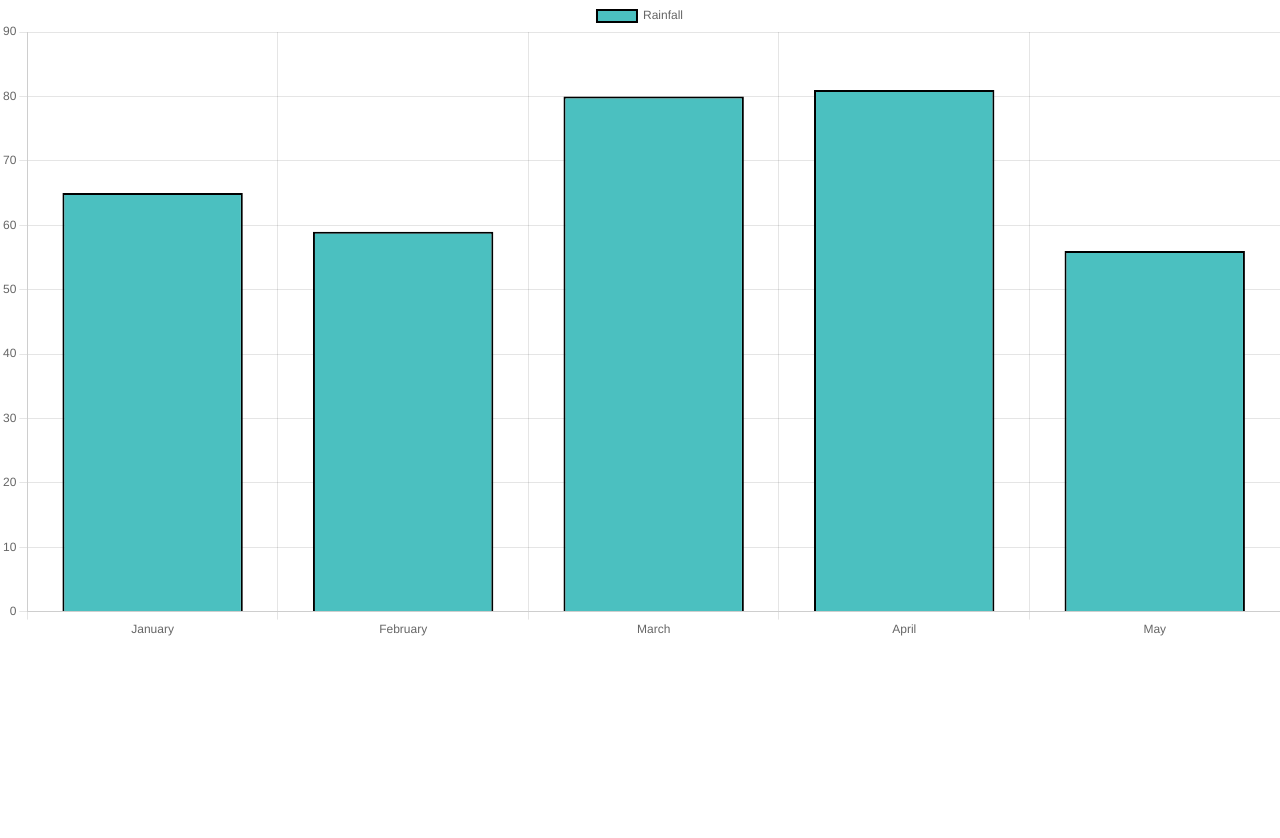
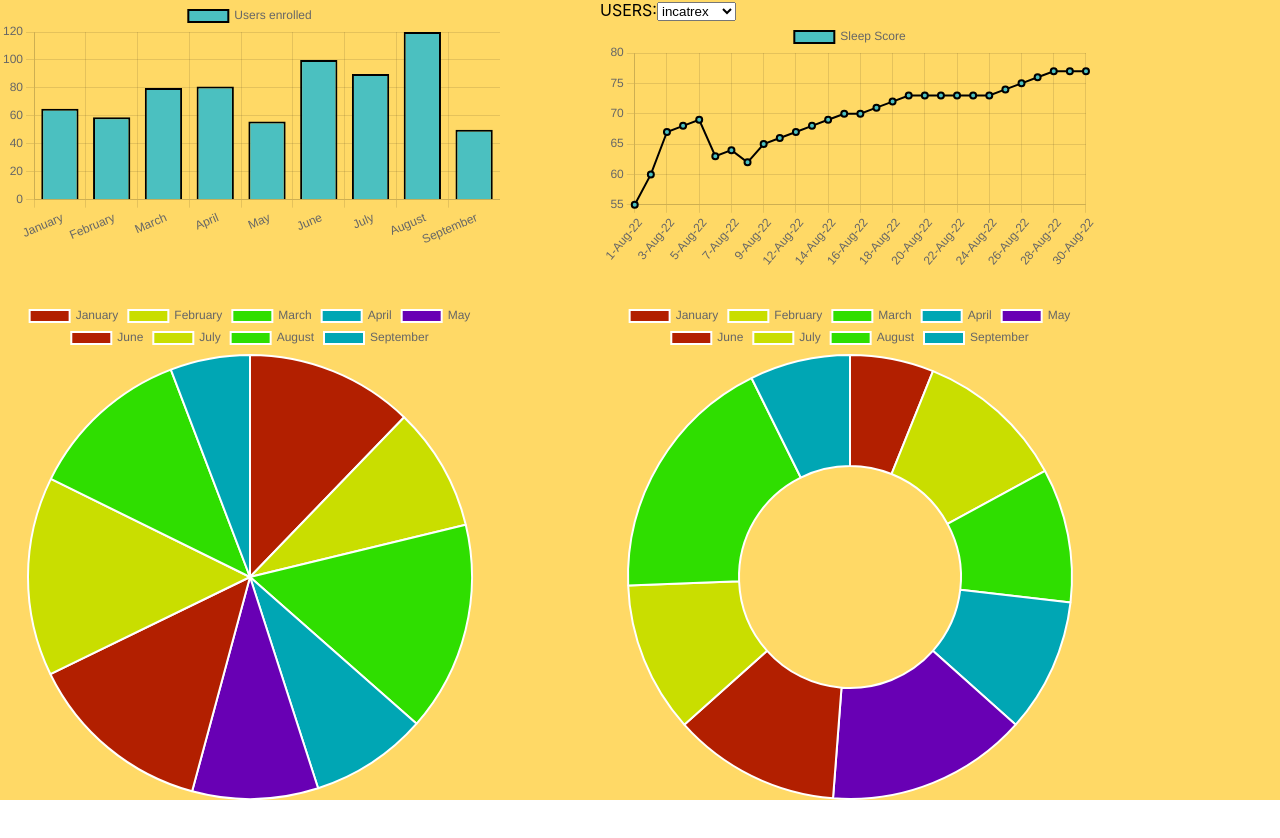
Before and after one commit to HappyFit-Vitaminds/vitaminds-dashboard, a React (Create React App) app in the folder react-app/: page / in a window 1280 px wide. Shown: the top 838 px of the page. Before the commit the page ends 800 px from the top, so only its background shows below. Built offline with nearby package versions, Linux system fonts and the light colour scheme.

Commit message:
second commit

```diff
--- a/react-app/src/App.js
+++ b/react-app/src/App.js
@@ -1,41 +1,205 @@
-import React from 'react';
-import {CategoryScale} from 'chart.js';
+import React, { useState } from 'react';
+import { CategoryScale } from 'chart.js';
 import Chart from 'chart.js/auto';
-import {Bar} from 'react-chartjs-2';
+import { Bar } from 'react-chartjs-2';
+import { Line } from 'react-chartjs-2';
+import { Pie, Doughnut } from 'react-chartjs-2';
 
 const state = {
   labels: ['January', 'February', 'March',
-           'April', 'May'],
+    'April', 'May', 'June', 'July', 'August', 'September'],
   datasets: [
     {
-      label: 'Rainfall',
+      label: 'Users enrolled',
       backgroundColor: 'rgba(75,192,192,1)',
       borderColor: 'rgba(0,0,0,1)',
       borderWidth: 2,
-      data: [65, 59, 80, 81, 56]
+      data: [65, 59, 80, 81, 56, 100, 90, 120, 50]
     }
   ]
 }
 
-export default class App extends React.Component {
-  render() {
-    return (
-      <div>
+const eventState1 = {
+  labels: ['1-Aug-22', '2-Aug-22', '3-Aug-22', '4-Aug-22', '5-Aug-22', '6-Aug-22', '7-Aug-22', '8-Aug-22', '9-Aug-22', '10-Aug-22', '12-Aug-22', '13-Aug-22', '14-Aug-22', '15-Aug-22', '16-Aug-22', '17-Aug-22', '18-Aug-22', '19-Aug-22', '20-Aug-22', '21-Aug-22', '22-Aug-22', '23-Aug-22', '24-Aug-22', '25-Aug-22', '26-Aug-22', '27-Aug-22', '28-Aug-22', '29-Aug-22', '30-Aug-22'],
+  datasets: [
+    {
+      label: 'Sleep Score',
+      backgroundColor: 'rgba(75,192,192,1)',
+      borderColor: 'rgba(0,0,0,1)',
+      borderWidth: 2,
+      data: [65, 66, 67, 68, 69, 63, 64, 62, 65, 66, 67, 68, 69, 70, 70, 71, 72, 73, 73, 73, 73, 73, 73, 74, 75, 76, 77, 77, 77]
+    }
+  ]
+}
+
+const eventState2 = {
+  labels: ['1-Aug-22', '2-Aug-22', '3-Aug-22', '4-Aug-22', '5-Aug-22', '6-Aug-22', '7-Aug-22', '8-Aug-22', '9-Aug-22', '10-Aug-22', '12-Aug-22', '13-Aug-22', '14-Aug-22', '15-Aug-22', '16-Aug-22', '17-Aug-22', '18-Aug-22', '19-Aug-22', '20-Aug-22', '21-Aug-22', '22-Aug-22', '23-Aug-22', '24-Aug-22', '25-Aug-22', '26-Aug-22', '27-Aug-22', '28-Aug-22', '29-Aug-22', '30-Aug-22'],
+  datasets: [
+    {
+      label: 'Sleep Score',
+      backgroundColor: 'rgba(75,192,192,1)',
+      borderColor: 'rgba(0,0,0,1)',
+      borderWidth: 2,
+      data: [70, 75, 67, 68, 69, 63, 64, 62, 65, 66, 67, 68, 69, 70, 70, 71, 72, 73, 73, 73, 73, 73, 73, 74, 75, 76, 77, 77, 77]
+    }
+  ]
+}
+
+const eventState3 = {
+  labels: ['1-Aug-22', '2-Aug-22', '3-Aug-22', '4-Aug-22', '5-Aug-22', '6-Aug-22', '7-Aug-22', '8-Aug-22', '9-Aug-22', '10-Aug-22', '12-Aug-22', '13-Aug-22', '14-Aug-22', '15-Aug-22', '16-Aug-22', '17-Aug-22', '18-Aug-22', '19-Aug-22', '20-Aug-22', '21-Aug-22', '22-Aug-22', '23-Aug-22', '24-Aug-22', '25-Aug-22', '26-Aug-22', '27-Aug-22', '28-Aug-22', '29-Aug-22', '30-Aug-22'],
+  datasets: [
+    {
+      label: 'Sleep Score',
+      backgroundColor: 'rgba(75,192,192,1)',
+      borderColor: 'rgba(0,0,0,1)',
+      borderWidth: 2,
+      data: [55, 60, 67, 68, 69, 63, 64, 62, 65, 66, 67, 68, 69, 70, 70, 71, 72, 73, 73, 73, 73, 73, 73, 74, 75, 76, 77, 77, 77]
+    }
+  ]
+}
+
+const state1 = {
+  labels: ['January', 'February', 'March',
+    'April', 'May','June' ,'July', 'August','September'],
+  datasets: [
+    {
+      label: '# of sessions completed per month',
+      backgroundColor: [
+        '#B21F00',
+        '#C9DE00',
+        '#2FDE00',
+        '#00A6B4',
+        '#6800B4'
+      ],
+      hoverBackgroundColor: [
+        '#501800',
+        '#4B5000',
+        '#175000',
+        '#003350',
+        '#35014F'
+      ],
+      data: [80, 59, 100, 56, 60, 89, 95, 78, 38]
+    }
+  ]
+}
+
+const state2 = {
+  labels: ['January', 'February', 'March',
+    'April', 'May','June' ,'July','August','September'],
+  datasets: [
+    {
+      label: '# of Issues logged per month',
+      backgroundColor: [
+        '#B21F00',
+        '#C9DE00',
+        '#2FDE00',
+        '#00A6B4',
+        '#6800B4'
+      ],
+      hoverBackgroundColor: [
+        '#501800',
+        '#4B5000',
+        '#175000',
+        '#003350',
+        '#35014F'
+      ],
+      data: [5, 9, 8, 8, 12, 10, 9, 15, 6]
+    }
+  ]
+}
+
+const Tab = (value) => {
+
+  if (value.toString() === 'dhawal') {
+    return <eventState2 />;
+  } else if (value.toString() === 'Kaustubh') {
+    return <eventState3 />;
+  } else {
+    return <eventState1 />;
+  }
+};
+
+export default function App() {
+  // this.changeUser = 'incatrex';
+  const changeUser = (e) => {
+    this.changeUser = e;
+  }
+  return (
+    <div style={{ backgroundColor: "#FFD966", width: "100%", marginBottom: "20%"}}>
+      <div style={{ backgroundColor: "#FFD966", float: "left", width: "500px", minHeight: "300px" }}>
         <Bar
           data={state}
           options={{
-            title:{
-              display:true,
-              text:'Average Rainfall per month',
-              fontSize:20
+            title: {
+              display: true,
+              text: '# of Users enrolled per month',
+              fontSize: 20
             },
-            legend:{
-              display:true,
-              position:'right'
+            legend: {
+              display: true,
+              position: 'right'
             }
           }}
         />
       </div>
-    );
-  }
+      <div style={{ backgroundColor: "#FFD966", marginLeft: "600px", width: "500px", minHeight: "300px" }}>
+        <div>
+          USERS:
+          <select id="users"  onChange={(e) => changeUser(e.target.value)}>
+            <option value="incatrex">incatrex</option>
+            <option value="dhawal">dhawal</option>
+            <option value="Kaustubh">Kaustubh</option>
+          </select>
+          {/* <h4>You selected {(this.changeUser != undefined) && (this.changeUser != '') ?  this.changeUer :"nouser"}</h4> */}
+          {/* <Tab value={value} /> */}
+        </div>
+        <Line
+          data={eventState3}
+          options={{
+            title: {
+              display: true,
+              text: 'Each user sleep score per month',
+              fontSize: 20
+            },
+            legend: {
+              display: true,
+              position: 'right'
+            }
+          }}
+        />
+      </div>
+      <div style={{ backgroundColor: "#FFD966", float: "left", width: "500px", minHeight: "300px" }}>
+        <Pie
+          data={state1}
+          options={{
+            title: {
+              display: true,
+              text: '# of sessions completed per month',
+              fontSize: 20
+            },
+            legend: {
+              display: true,
+              position: 'right'
+            }
+          }}
+        />
+      </div>
+      <div style={{ backgroundColor: "#FFD966", marginLeft: "600px", width: "500px", minHeight: "300px" }}>
+        <Doughnut
+          data={state2}
+          options={{
+            title: {
+              display: true,
+              text: '# of issues per month',
+              fontSize: 20
+            },
+            legend: {
+              display: true,
+              position: 'right'
+            }
+          }}
+        />
+      </div>
+    </div>
+  );
 }
--- a/react-app/src/index.js
+++ b/react-app/src/index.js
@@ -2,6 +2,7 @@ import React from 'react';
 import ReactDOM from 'react-dom/client';
 import './index.css';
 import App from './App';
+// import Select from './Select';
 import reportWebVitals from './reportWebVitals';
 
 const root = ReactDOM.createRoot(document.getElementById('root'));
```
